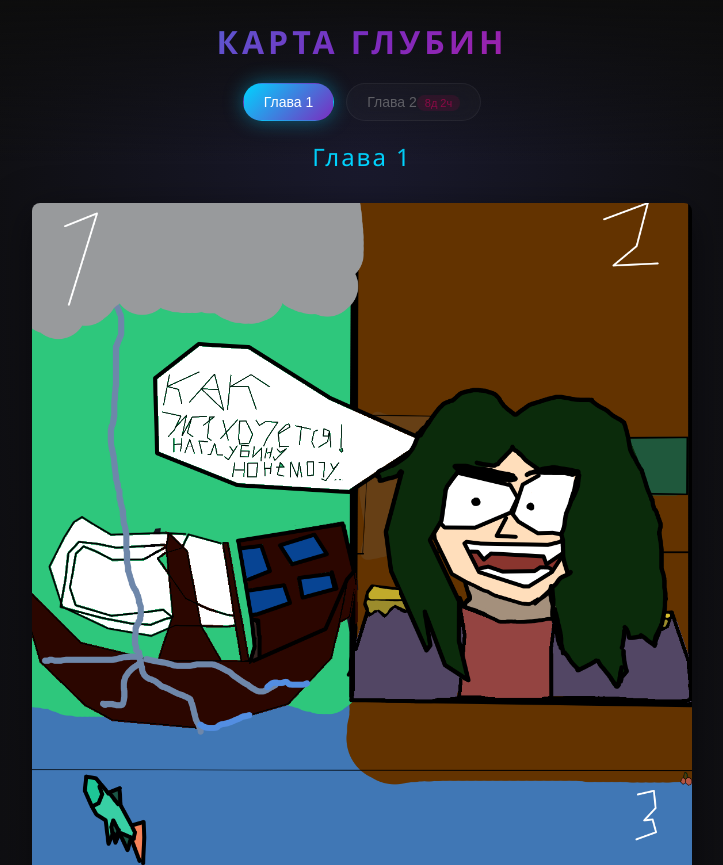
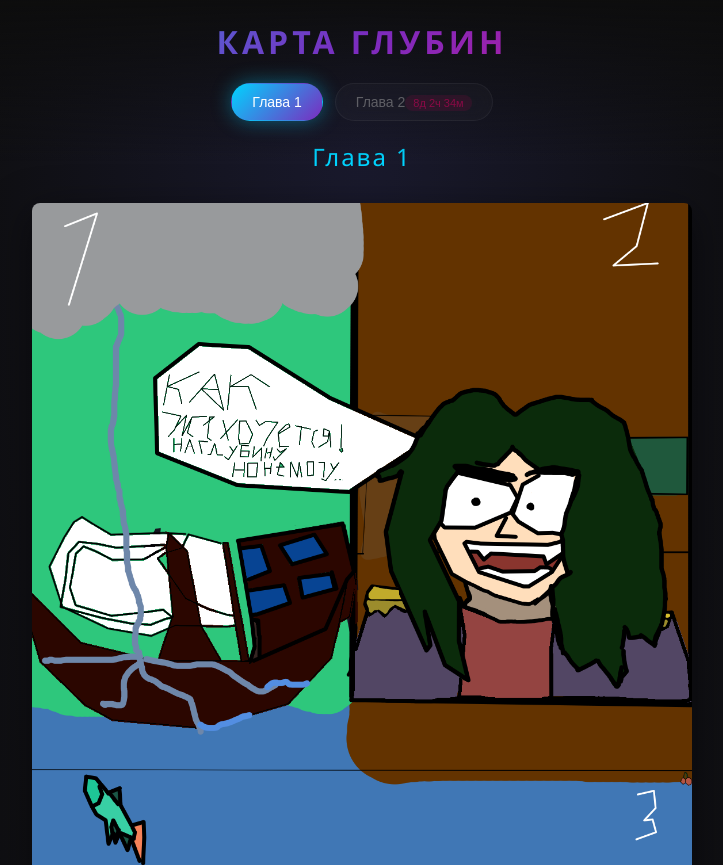
Before and after one commit to wolf111234/ReadMyComics, a plain HTML site: page index.html in a window 1280 px wide. Shown: the top 865 px of the page, without its empty margins (278-1001 px from the left). Drawn offline with Linux system fonts and the light colour scheme.

Commit message:
Add files via upload

```diff
--- a/index.html
+++ b/index.html
@@ -172,21 +172,30 @@
         };
 
         let currentChapter = 1;
+        let timerStart = localStorage.getItem('timer_start');
+        if (!timerStart) {
+            timerStart = Date.now();
+            localStorage.setItem('timer_start', timerStart);
+        }
 
-        function getDaysRemaining(releaseDate) {
+        function getRemaining(releaseDate) {
             const now = new Date();
             const release = new Date(releaseDate);
             const diff = release - now;
             if (diff <= 0) return null;
             const days = Math.floor(diff / (1000 * 60 * 60 * 24));
             const hours = Math.floor((diff % (1000 * 60 * 60 * 24)) / (1000 * 60 * 60));
-            return { days, hours };
+            const mins = Math.floor((diff % (1000 * 60 * 60)) / (1000 * 60));
+            const secs = Math.floor((diff % (1000 * 60)) / 1000);
+            return { days, hours, mins, secs, total: diff };
         }
 
         function formatCountdown(releaseDate) {
-            const remaining = getDaysRemaining(releaseDate);
-            if (!remaining) return "Доступно!";
-            return `${remaining.days}д ${remaining.hours}ч`;
+            const r = getRemaining(releaseDate);
+            if (!r) return "Доступно!";
+            if (r.days > 0) return `${r.days}д ${r.hours}ч ${r.mins}м`;
+            if (r.hours > 0) return `${r.hours}ч ${r.mins}м ${r.secs}с`;
+            return `${r.mins}м ${r.secs}с`;
         }
 
         function isChapterLocked(chapter) {
@@ -270,7 +279,7 @@
                 container.innerHTML += `<button class="${btnClass}" data-chapter="${num}" onclick="showChapter(${num})">Глава ${num}${timerHtml}</button>`;
             });
             showChapter(1);
-            setInterval(updateTimers, 60000);
+            setInterval(updateTimers, 1000);
             updateTimers();
         }
 
```
